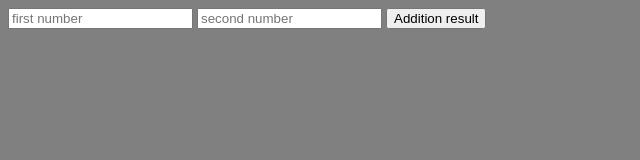
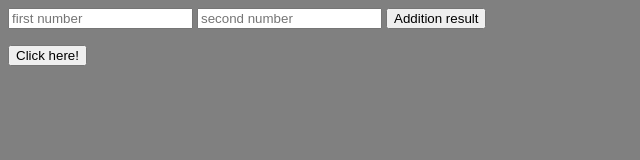
Before and after one commit to tajmajky/Basic-JavaScript-Projects, a plain HTML site: page Project2_functions/index.html in a window 1280 px wide. Shown: the whole page, without its empty margins (0-640 px from the left). Drawn offline with Linux system fonts and the light colour scheme.

Commit message:
+= assignment

```diff
--- a/Project2_functions/JS/main.js
+++ b/Project2_functions/JS/main.js
@@ -1,3 +1,4 @@
+//adding  two numbers
 function myResult() {
     var a = parseInt(document.getElementById("alpha").value);
     var b = parseInt(document.getElementById("beta").value);
@@ -5,3 +6,10 @@ function myResult() {
     var result= a + b;
     alert(result);
   }
+
+  //concat 2 strings on a button click
+  function myFunction() {
+    var sentence = "I am learning";
+    sentence += " a lot from this book.";
+    document.getElementById("Concatenate").innerHTML = sentence;
+  }
--- a/Project2_functions/index.html
+++ b/Project2_functions/index.html
@@ -16,5 +16,8 @@
     <button onclick="myResult()">Addition result</button>
 
 
+    <p id="Concatenate"></p>
+    <button onclick="myFunction()">Click here!</button>
+
 </body>
 </html>
```
